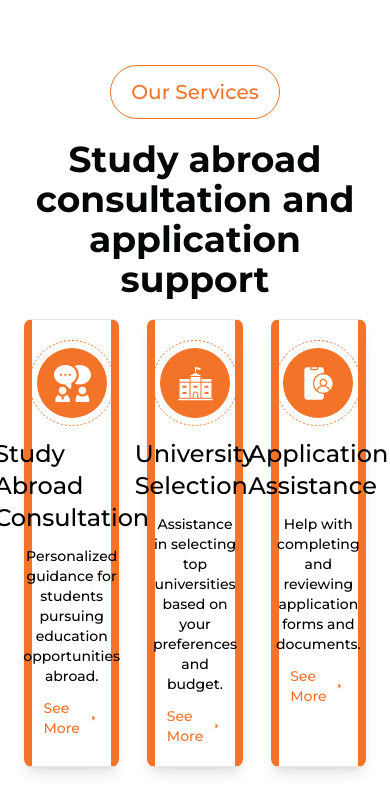
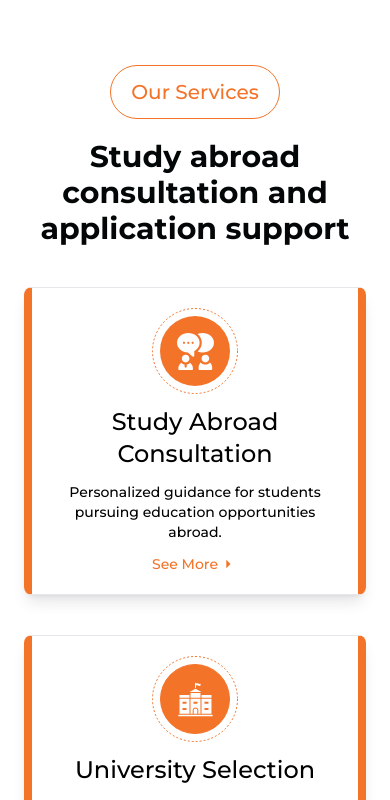
Before and after one commit to AbabilGroup/root-education, a Next.js app: page / in a window 390 px wide. Shown: the part 2840-3640 px from the top of the page. Built offline with nearby package versions, Linux system fonts and the light colour scheme.

Commit message:
style modify

```diff
--- a/src/components/pages/homepage/OurServices.tsx
+++ b/src/components/pages/homepage/OurServices.tsx
@@ -4,14 +4,14 @@ import ServiceCard from "./ServiceCard";
 const OurServices = () => {
   return (
     <section className="py-[50px]">
-      <div className="container space-y-5">
+      <div className="container">
         <SectionName name="Our Services" position="center" />
 
-        <h2 className="mx-auto max-w-[670px] text-center text-4xl font-bold text-secondary">
+        <h2 className="mx-auto mb-10 mt-5 max-w-[670px] text-center text-3xl font-bold text-secondary lg:text-4xl">
           Study abroad consultation and application support
         </h2>
 
-        <div className="grid grid-cols-3 gap-x-7 gap-y-10">
+        <div className="grid grid-cols-1 gap-x-7 gap-y-10 md:grid-cols-2 lg:grid-cols-3">
           <ServiceCard
             icon={
               <svg
--- a/src/components/pages/homepage/ServiceCard.tsx
+++ b/src/components/pages/homepage/ServiceCard.tsx
@@ -10,12 +10,9 @@ type TServiceCardProps = {
 const ServiceCard = ({ icon, title, description }: TServiceCardProps) => {
   return (
     <div className="group flex flex-col items-center gap-3 rounded-lg border border-l-8 border-r-8 border-l-primary border-r-primary p-5 shadow-lg duration-300 hover:bg-primary">
-      <div>
-        {icon}
+      <div>{icon}</div>
 
-      </div>
-
-      <h5 className="text-2xl font-medium duration-300 group-hover:text-white">
+      <h5 className="text-center text-2xl font-medium duration-300 group-hover:text-white">
         {title}
       </h5>
 
--- a/src/components/ui/Button.tsx
+++ b/src/components/ui/Button.tsx
@@ -6,7 +6,7 @@ type TButtonProps = {
   children: ReactNode;
   onClick?: () => void;
   to?: Url;
-  bg?: string;
+  bg?: "primary" | "white";
   text?: string;
 };
 
```
